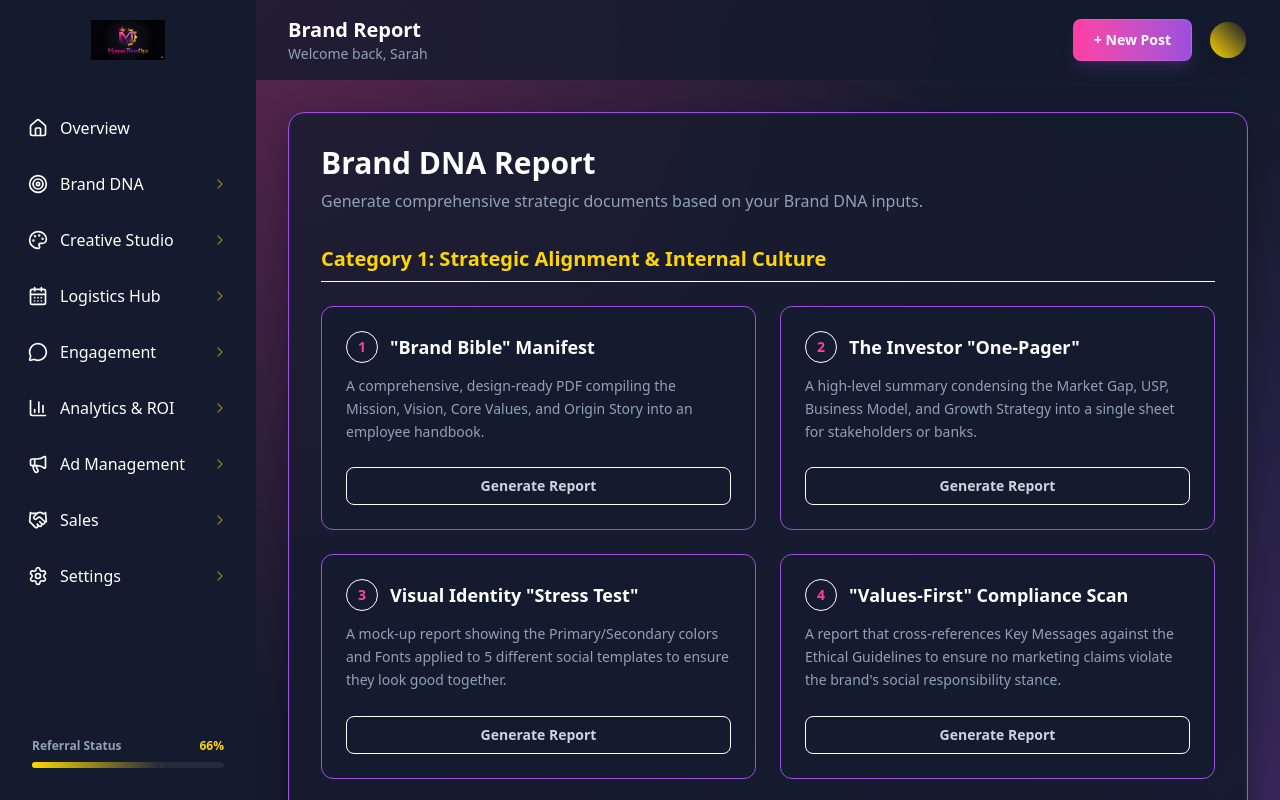
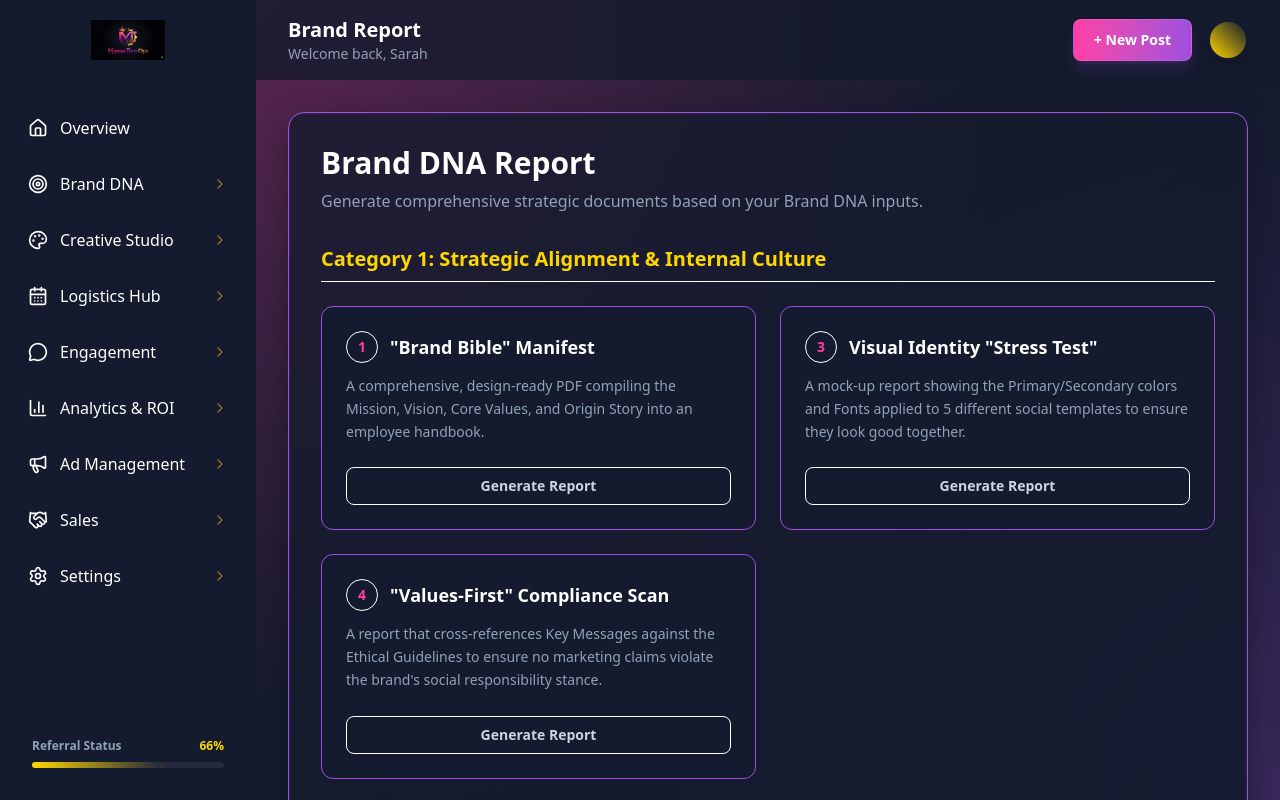
Before and after one commit to SupaEagle/MTO, a React (Vite) app in the folder web/: page /client/strategy/reports in a window 1280 px wide. Built offline with nearby package versions, Linux system fonts and the light colour scheme.

Commit message:
Remove Investor One-Pager and Nano Banana text from BrandReport

```diff
--- a/web/src/pages/client/BrandReport.tsx
+++ b/web/src/pages/client/BrandReport.tsx
@@ -19,11 +19,7 @@ const BrandReport = () => {
                                 title='"Brand Bible" Manifest'
                                 description="A comprehensive, design-ready PDF compiling the Mission, Vision, Core Values, and Origin Story into an employee handbook."
                             />
-                            <ReportCard
-                                number="2"
-                                title='The Investor "One-Pager"'
-                                description="A high-level summary condensing the Market Gap, USP, Business Model, and Growth Strategy into a single sheet for stakeholders or banks."
-                            />
+
                             <ReportCard
                                 number="3"
                                 title='Visual Identity "Stress Test"'
@@ -39,7 +35,7 @@ const BrandReport = () => {
 
                     {/* Category 2: Audience & Psychology */}
                     <div className="space-y-6">
-                        <h3 className="text-xl font-bold text-brand-gold border-b border-surface-border pb-2">Category 2: Audience & Psychology (The "Nano Banana" Brain)</h3>
+                        <h3 className="text-xl font-bold text-brand-gold border-b border-surface-border pb-2">Category 2: Audience & Psychology</h3>
                         <div className="grid grid-cols-1 md:grid-cols-2 gap-6">
                             <ReportCard
                                 number="5"
```
